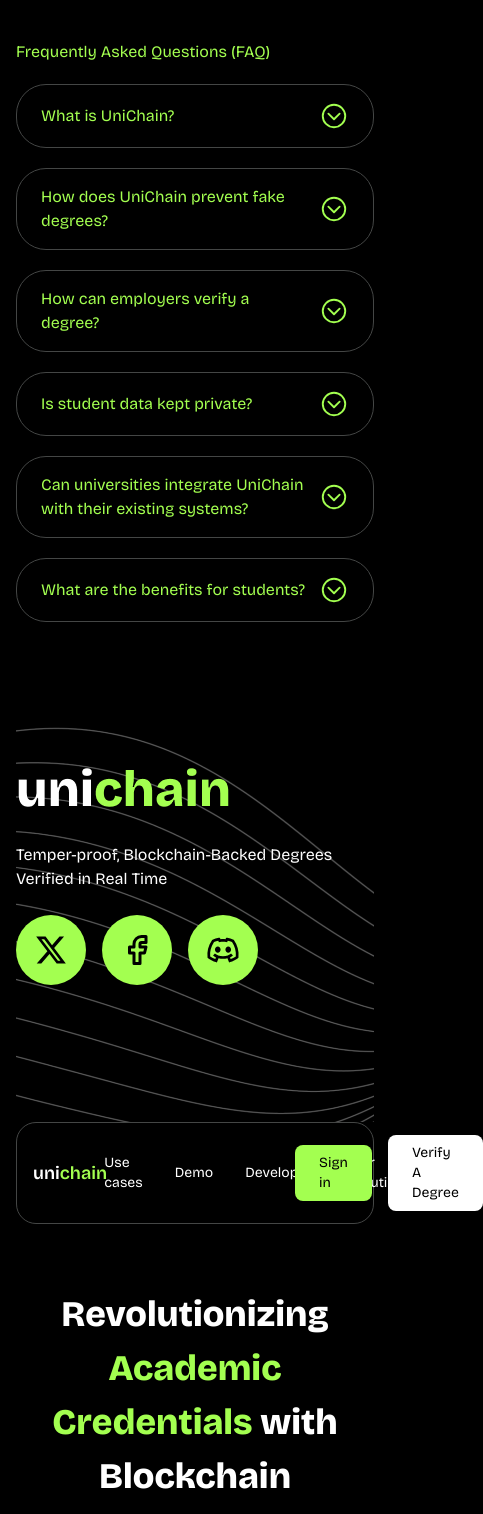
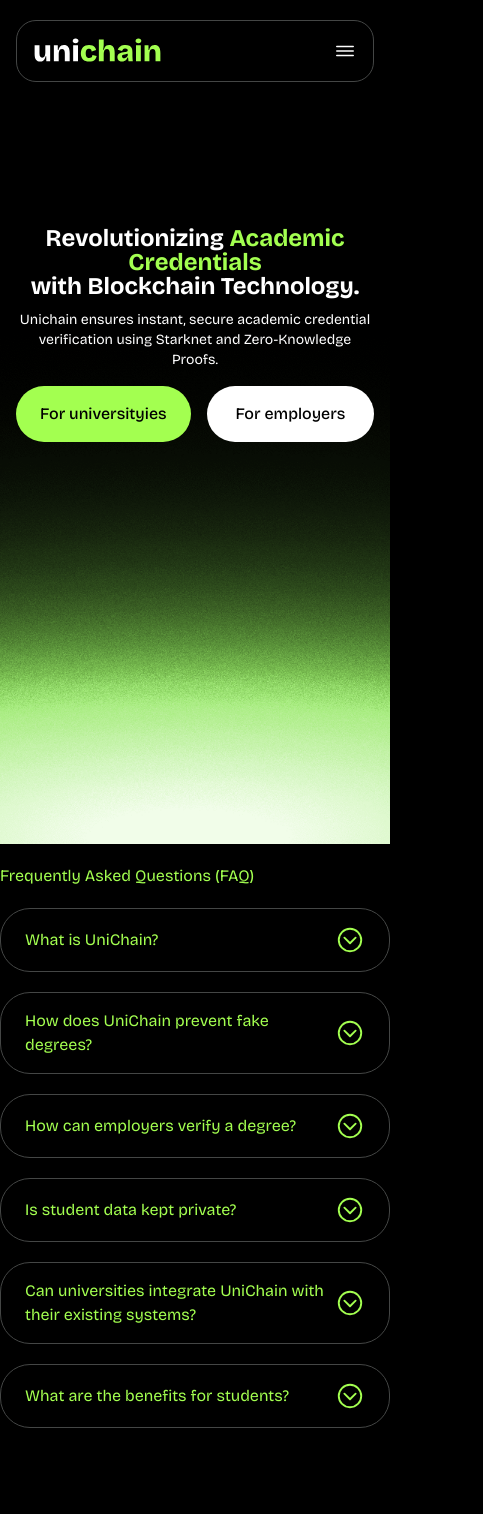
Before and after one commit to JayWebtech/certiva_dapp, a Next.js app: page / in a window 390 px wide. Shown: the top 1514 px of the page, 483 px wide, since content can reach past the window. Built offline with nearby package versions, Linux system fonts and the light colour scheme.

Commit message:
working on the navbar and hero section

```diff
--- a/src/app/globals.css
+++ b/src/app/globals.css
@@ -24,3 +24,17 @@ select {
 input::placeholder {
   color: #5b5858;
 }
+
+
+.hero-section {
+  background:
+    url('../../public/img/gradient.png') no-repeat bottom center;
+    background-size: cover, cover;
+}
+
+
+@media screen and (max-width: 768px) {
+  .container {
+    max-width: 100% !important;
+  }
+}
--- a/src/app/layout.jsx
+++ b/src/app/layout.jsx
@@ -26,7 +26,7 @@ export default function RootLayout({ children }) {
   return (
     <html lang="en">
       <body
-        className={`${geistSans.variable} ${geistMono.variable} ${bricolageGrotesque.variable} antialiased container mx-auto px-4 sm:px-10 md:px-8 lg:px-16 pt-5`}
+        className={`${geistSans.variable} ${geistMono.variable} ${bricolageGrotesque.variable}`}
       >
         {children}
       </body>
--- a/src/app/page.jsx
+++ b/src/app/page.jsx
@@ -1,18 +1,19 @@
+"use client";
+import Navbar from "@/components/layout/Navbar";
 import Faq from "../components/home/Faq";
 import Footer from "../components/layout/Footer";
-"use client";
 
 import Hero from "@/components/home/Hero";
-import Navbar from "@/components/layout/Navbar";
 
 export default function Home() {
   return (
     <div>
+      <div className="hero-section h-screen w-full">
+        <Navbar />
+        <Hero />
+      </div>
       <Faq />
       <Footer />
-      <Navbar />
-      <Hero />
-      <h1 className="text-white"> Home page </h1>
     </div>
   );
 }
--- a/src/components/form/Button.jsx
+++ b/src/components/form/Button.jsx
@@ -17,7 +17,8 @@ const Button = ({
   const variantStyles = {
     primary: "bg-primary text-black",
     secondary: "bg-secondary text-white",
-    error: "bg-error text-white hover:bg-red-600",
+    error: "bg-error text-white",
+    white: "bg-white text-black",
   };
 
   const sizeStyles = {
@@ -28,7 +29,7 @@ const Button = ({
 
   return (
     <button
-      className={`${baseStyles} ${variantStyles[variant] || variantStyles.primary} ${sizeStyles[size] || sizeStyles.md} ${className}`}
+      className={`${baseStyles} ${variantStyles[variant] || variantStyles.primary} ${sizeStyles[size] || sizeStyles.md} ${className} whitespace-nowrap`}
       onClick={handleClick}
       style={style}
       {...otherProps}
--- a/src/components/home/Hero.jsx
+++ b/src/components/home/Hero.jsx
@@ -1,16 +1,27 @@
 import React from "react";
+import { Button } from "../form";
 
 const Hero = () => {
     return (
-        <div className="hero text-white">
-            <div className="container mx-auto">
-                <div className="flex items-center justify-center">
+        <div className="text-white">
+            <div className="mx-auto px-4 sm:px-10 md:px-8 lg:px-16">
+                <div className="flex items-center justify-center mt-[5em]">
                     <div className="hero-content text-center py-[64px]">
-                        <h1 className="text-[36px] font-[800] max-w-[724px] mx-auto"> Revolutionizing <span className="text-primary">Academic Credentials</span> with Blockchain Technology. </h1>
-                        <p> Unichain ensures instant, secure academic credential verification using Starknet and Zero-Knowledge Proofs. </p>
+                        <h1 className="text-[1.5em] lg:text-[2.5em] text-center leading-none font-bold"> Revolutionizing <span className="text-primary">Academic Credentials</span> <br /> with Blockchain Technology. </h1>
+                        <p className="my-3 max-w-xl mx-auto text-center text-sm lg:text-lg"> Unichain ensures instant, secure academic credential verification using Starknet and Zero-Knowledge Proofs. </p>
                         <div className="hero-cta">
-                            <div className="flex items-center justify-center gap-4">
+                            <div className="flex items-center justify-center gap-4 mt-4 max-w-[480px] mx-auto">
+                               <Button
+                                    title="For universityies"
+                                    variant="primary"
+                                    className="rounded-[133.333px] py-[16px]"
+                               />
 
+                               <Button
+                                    title="For employers"
+                                    variant="white"
+                                    className="rounded-[133.333px] py-[16px]"
+                               />
                             </div>
                         </div>
                     </div>
--- a/src/components/layout/Navbar.jsx
+++ b/src/components/layout/Navbar.jsx
@@ -1,26 +1,60 @@
-import React from "react";
+import React, { useState } from "react";
+
+import { IoIosMenu } from "react-icons/io";
+import { MdClose } from "react-icons/md";
 
 const Navbar = () => {
+    const [open, setOpen] = useState(false);
+
+
     return (
         <nav className="navbar text-white">
-            <div className="container w-full mx-auto">
+            <div className="container w-full mx-auto px-4 sm:px-10 md:px-8 lg:px-16 pt-5">
                 <div className="w-full flex items-center justify-between border border-stroke py-[12px] px-[16px] rounded-[20px]">
-                    <div className="nav-logo w-[22%]">
-                        <h4 className="font-[600] text-lg"> uni<span className="text-primary">chain</span></h4>
+                    <div className="nav-logo">
+                        <img src="/img/logo.svg" alt="Unichain" className="object-cover h-[36px]" />
                     </div>
 
-                    <ul className="nav-links flex items-center justify-center gap-8 w-[56%">
+                    <ul className="nav-links flex items-center justify-center gap-8 w-[56%] mdbelow:hidden">
                         <Navlink url="/" title="Use cases" />
                         <Navlink url="/" title="Demo" />
                         <Navlink url="/" title="Developers" />
                         <Navlink url="/" title="Our solutions" />
                     </ul>
 
-                    <div className="nav-auth-links flex items-center justify-end gap-4 w-[22%]">
+                    <div className="nav-auth-links flex items-center justify-end gap-4 mdbelow:hidden">
                         <a href="/" className="bg-primary text-black py-[8px] px-[24px] rounded-[8px] text-sm"> Sign in </a>
                         <a href="/" className="bg-white text-black px-[24px] py-[8px] rounded-[8px] text-sm"> Verify A Degree </a>
                     </div>
+
+                    <div className="toggle md:hidden">
+                        <div className="cursor-pointer">
+                            { !open ? (
+                                <IoIosMenu className="text-white text-[1.5em]" onClick={() => setOpen(true)} />
+                            ) : (
+                                <MdClose className="text-white text-[1.5em]" onClick={() => setOpen(false)} />
+                            )}
+                        </div>
+                    </div>
                 </div>
+
+                { open && (
+                    <div className="border border-stroke py-[12px] px-[16px] rounded-[20px] md:hidden mt-[12px]">
+                        <div className="py-4 px-4">
+                            <ul className="nav-links flex flex-col gap-2">
+                                <Navlink url="/" title="Use cases" />
+                                <Navlink url="/" title="Demo" />
+                                <Navlink url="/" title="Developers" />
+                                <Navlink url="/" title="Our solutions" />
+                            </ul>
+
+                            <div className="nav-auth-links flex items-center justify-start gap-4 mt-[16px]">
+                                <a href="/" className="bg-primary text-black py-[8px] px-[24px] rounded-[8px] text-sm"> Sign in </a>
+                                <a href="/" className="bg-white text-black px-[24px] py-[8px] rounded-[8px] text-sm"> Verify A Degree </a>
+                            </div>
+                        </div>
+                    </div>
+                )}
             </div>
         </nav>
     )
--- a/tailwind.config.mjs
+++ b/tailwind.config.mjs
@@ -18,6 +18,16 @@ export default {
         sora: ["var(--font-sora)", "sans-serif"],
         orbitron: ["var(--font-orbitron)", "sans-serif"],
       },
+
+      screens: {
+        smbelow: { max: "576px" },
+        mdbelow: { max: "768px" },
+        verysm: "300px",
+        sm: "576px",
+        md: "768px",
+        lg: "991px",
+        xl: "1280px",
+      },
     },
   },
   plugins: [],
```
Also changed, not shown: 1 other file (tests, documents, lock files or other folders).
